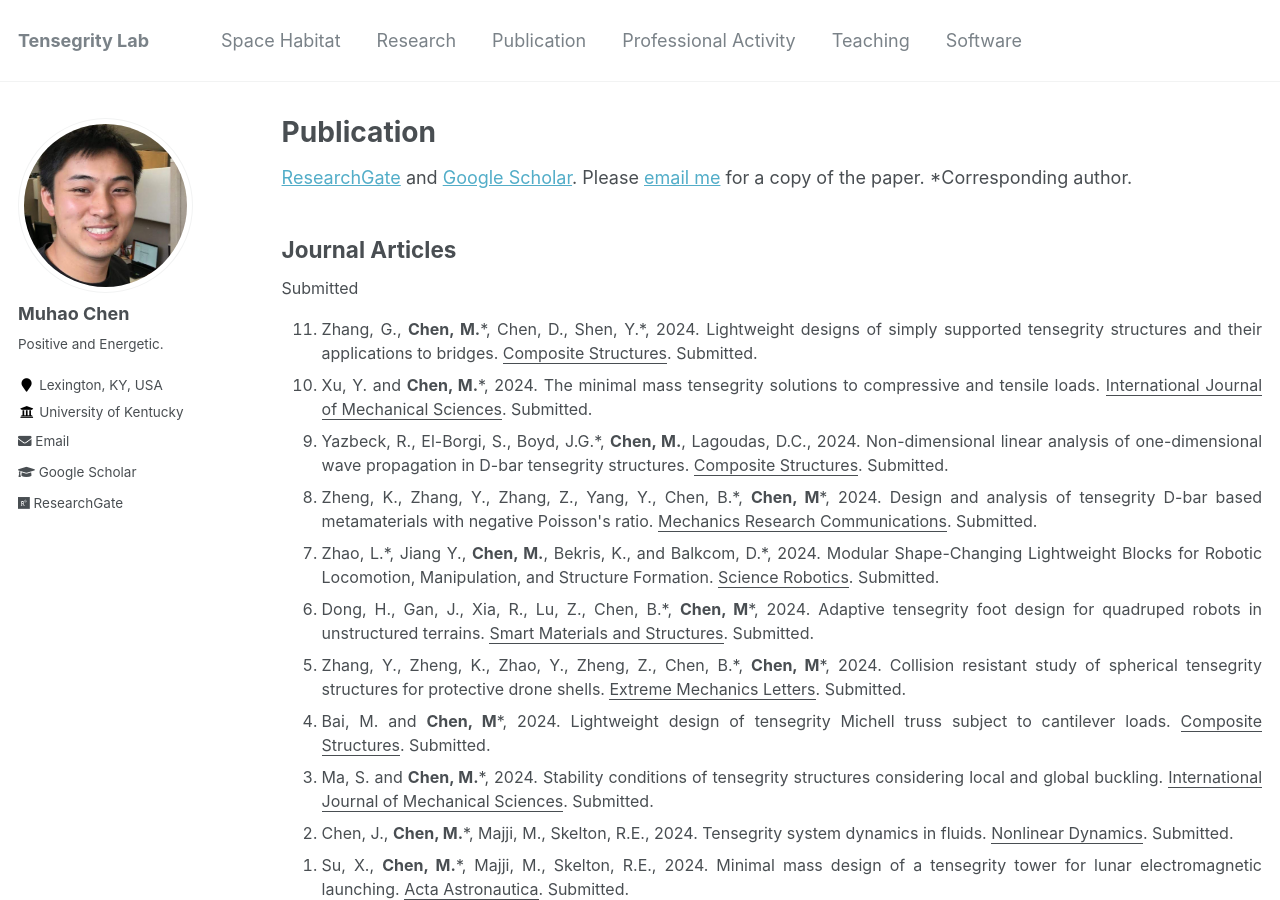
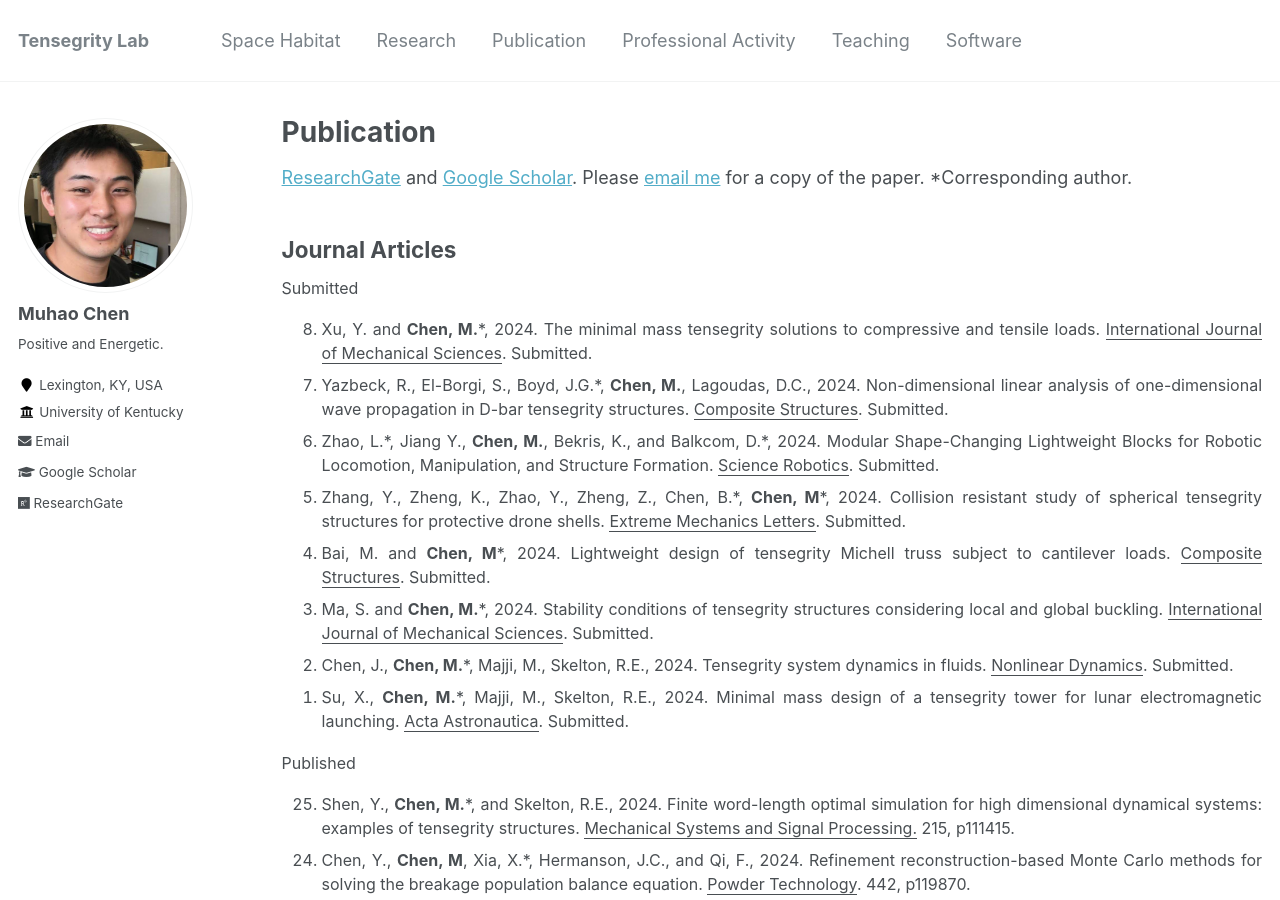
Before and after one commit to Muhao-Chen/muhao-chen.github.io, a Jekyll site: the page built from _pages/publication.md, in a window 1280 px wide and 900 px high. Built offline with Jekyll 4.4.1, drawn with Linux system fonts in a browser that asks for light colours; some of the changed text lies outside the part shown.

Commit message:
Update publication.md

```diff
--- a/_pages/publication.md
+++ b/_pages/publication.md
@@ -15,12 +15,12 @@ toc: true
 <font size=3>
 Submitted
 <ol reversed>
-<li> Zhang, G., <strong>Chen, M.</strong>*, Chen, D., Shen, Y.*, 2024. Lightweight designs of simply supported tensegrity structures and their applications to bridges. <u>Composite Structures</u>. Submitted. </li>
+<!-- <li> Zhang, G., <strong>Chen, M.</strong>*, Chen, D., Shen, Y.*, 2024. Lightweight designs of simply supported tensegrity structures and their applications to bridges. <u>Composite Structures</u>. Submitted. </li> -->
 <li>Xu, Y. and <strong>Chen, M.</strong>*, 2024. The minimal mass tensegrity solutions to compressive and tensile loads. <u>International Journal of Mechanical Sciences</u>. Submitted.</li>
 <li> Yazbeck, R., El-Borgi, S., Boyd, J.G.*, <strong>Chen, M.</strong>, Lagoudas, D.C., 2024. Non-dimensional linear analysis of one-dimensional wave propagation in D-bar tensegrity structures. <u>Composite Structures</u>. Submitted. </li>
-<li> Zheng, K., Zhang, Y., Zhang, Z., Yang, Y., Chen, B.*, <strong>Chen, M</strong>*, 2024. Design and analysis of tensegrity D-bar based metamaterials with negative Poisson's ratio. <u>Mechanics Research Communications</u>. Submitted. </li>
+<!-- <li> Zheng, K., Zhang, Y., Zhang, Z., Yang, Y., Chen, B.*, <strong>Chen, M</strong>*, 2024. Design and analysis of tensegrity D-bar based metamaterials with negative Poisson's ratio. <u>Mechanics Research Communications</u>. Submitted. </li> -->
 <li> Zhao, L.*, Jiang Y., <strong>Chen, M.</strong>, Bekris, K., and Balkcom, D.*, 2024. Modular Shape-Changing Lightweight Blocks for Robotic Locomotion, Manipulation, and Structure Formation. <u>Science Robotics</u>. Submitted. </li>
-<li> Dong, H., Gan, J., Xia, R., Lu, Z., Chen, B.*, <strong>Chen, M</strong>*, 2024. Adaptive tensegrity foot design for quadruped robots in unstructured terrains. <u>Smart Materials and Structures</u>. Submitted. </li>
+<!-- <li> Dong, H., Gan, J., Xia, R., Lu, Z., Chen, B.*, <strong>Chen, M</strong>*, 2024. Adaptive tensegrity foot design for quadruped robots in unstructured terrains. <u>Smart Materials and Structures</u>. Submitted. </li> -->
 <li> Zhang, Y., Zheng, K., Zhao, Y., Zheng, Z., Chen, B.*, <strong>Chen, M</strong>*, 2024. Collision resistant study of spherical tensegrity structures for protective drone shells. <u>Extreme Mechanics Letters</u>. Submitted. </li>
 <!-- <li><strong>Chen, M.</strong>*, Shen, Y., and Skelton, R.E. Model-Based and Markov Data-Based Linearized Tensegrity Dynamics and Analysis of Morphing Airfoils. <u>Journal of Guidance, Control, and Dynamics</u>. Submitted.</li> -->
 <!-- <li> <strong>Chen, M.</strong>*, and Skelton, R.E., 2022. Mass efficient Double-Helix Tensegrity for underwater, land, air, and space applications. <u>Computer Methods in Applied Mechanics and Engineering</u>.-->
@@ -80,7 +80,7 @@ Submitted
 <ol reversed>
 <li> Shi, L., <strong>Chen, M.</strong>, Shen, Y*, 2025. On the Invariance of Markov Parameters under Finite Word-Length Effects. <u>The American Control Conference (ACC)</u>. Denver, CO, Jul. 8 - 10, 2025. Submitted. </li>
 <li> Li, Z.,  Xu, H., <strong>Chen, M.</strong>*, 2025. Efficient Gait Planning Incorporating Locomotion Dynamics for Six-Bar Spherical Tensegrity Robots. <u>IEEE International Conference on Robotics & Automation (ICRA)</u>. Atlanta, GA, May 19 – 23, 2025. Submitted. </li>
-<li> Zhao, L., Jiang Y., She, S., Balkcom, D, Dong, H., <strong>Chen, M.</strong>*, 2025. Design and Experiment of a Lightweight Robotic Tensegrity Morphing Wing. <u>The AIAA Science and Technology Forum and Exposition (AIAA SciTech Forum)</u>. Orlando, FL, Jan. 6-10, 2025. Accepted. </li>
+<!-- <li> Zhao, L., Jiang Y., She, S., Balkcom, D, Dong, H., <strong>Chen, M.</strong>*, 2025. Design and Experiment of a Lightweight Robotic Tensegrity Morphing Wing. <u>The AIAA Science and Technology Forum and Exposition (AIAA SciTech Forum)</u>. Orlando, FL, Jan. 6-10, 2025. Accepted. </li> -->
 <li> Ma, S.* and <strong>Chen, M.</strong>, 2024. Dynamics of Tensegrity Structures with Membranes based on Finite Element Method. <u>20th Conference on Spatial Structures</u>. Tianjin, Nov., 2024. Accepted.</li>
 <li> <strong>Chen, M.</strong> and Qin, J., 2024. Form-Finding and Physical Properties Prediction of Tensegrity Structures Using Deep Neural Networks. <u>The 58th Annual Asilomar Conference on Signals, Systems, and Computers (ACSSC)</u>. Pacific Grove, CA, Oct. 27 - 30, 2024. Accepted.</li>
 <li>Zhu, Z.* and <strong>Chen, M.</strong>, 2024. Design of a space station with artificial gravity using a metaheuristic approach. <u>The 75th International Astronautical Congress (IAC)</u>. Milan, Italy, Oct. 14 – 18, 2024. Accepted. </li>
```
